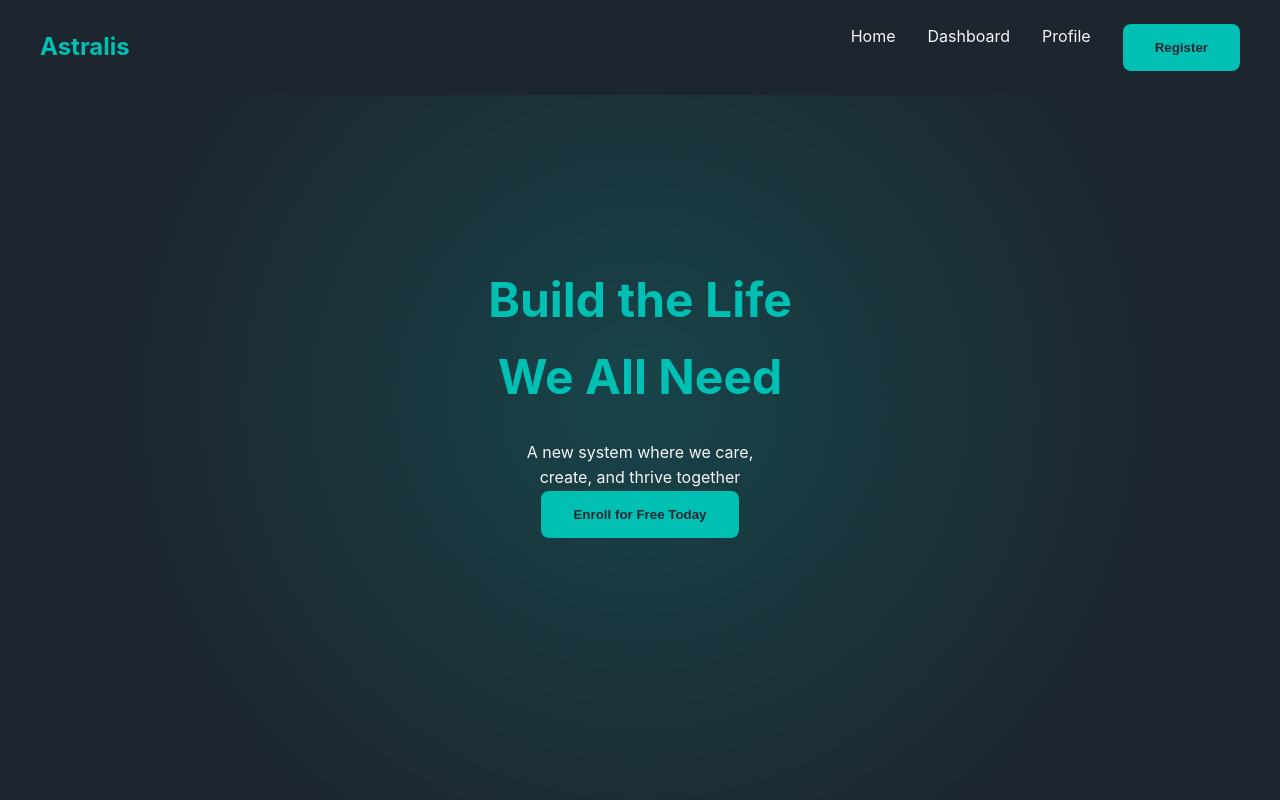
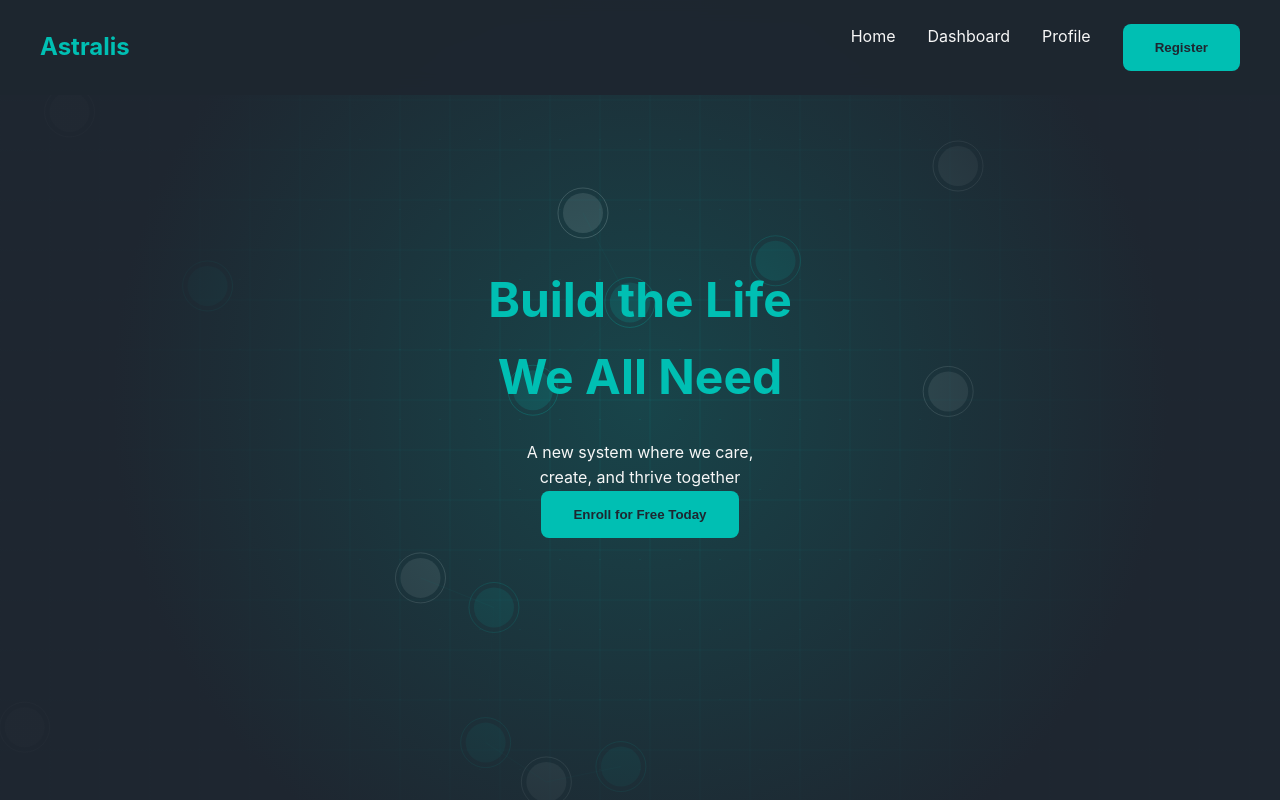
Before and after one commit to AdMentor23/testweb, a plain HTML site: page index.html in a window 1280 px wide. Shown: the top 800 px of the page. Drawn offline with Linux system fonts and the light colour scheme.

Commit message:
Add files via upload

```diff
--- a/css/style.css
+++ b/css/style.css
@@ -26,7 +26,9 @@ body {
     left: 0;
     width: 100%;
     height: 100%;
+    background-color: var(--navy);
     z-index: -1;
+    overflow: hidden;
 }
 
 .hexagon-grid {
@@ -101,10 +103,33 @@ nav a:hover {
     padding: 2rem;
 }
 
+.hero-section h1,
+.hero-section p,
+.hero-section button {
+    opacity: 0;
+    transform: translateY(20px);
+    animation: fadeInUp 1s forwards;
+}
+
 .hero-section h1 {
     font-size: 3rem;
     margin-bottom: 1.5rem;
     color: var(--turquoise);
+}
+
+.hero-section p {
+    animation-delay: 0.2s;
+}
+
+.hero-section button {
+    animation-delay: 0.4s;
+}
+
+@keyframes fadeInUp {
+    to {
+        opacity: 1;
+        transform: translateY(0);
+    }
 }
 
 /* Buttons */
@@ -141,11 +166,12 @@ nav a:hover {
     padding: 2rem;
     border-radius: 12px;
     border: 1px solid rgba(0, 191, 179, 0.2);
-    transition: transform 0.3s;
+    transition: transform 0.3s ease-out, box-shadow 0.3s ease-out;
 }
 
 .principle-card:hover {
     transform: translateY(-5px);
+    box-shadow: 0 10px 20px rgba(0, 191, 179, 0.1);
 }
 
 /* Quote Section */
@@ -161,6 +187,12 @@ nav a:hover {
     text-align: center;
     max-width: 600px;
     margin: 0 auto;
+    transition: transform 0.3s ease-out, box-shadow 0.3s ease-out;
+}
+
+.quote-card:hover {
+    transform: translateY(-5px);
+    box-shadow: 0 10px 20px rgba(0, 191, 179, 0.1);
 }
 
 .quote-actions {
@@ -243,3 +275,20 @@ footer {
     bottom: 0;
     width: 100%;
 }
+
+/* Add animation classes */
+.fade-in {
+    opacity: 0;
+    transform: translateY(20px);
+    transition: opacity 0.5s ease-out, transform 0.5s ease-out;
+}
+
+.fade-in.visible {
+    opacity: 1;
+    transform: translateY(0);
+}
+
+/* Add styles for the bouncing effect */
+.cta-button:active {
+    transform: scale(0.98);
+}
--- a/js/main.js
+++ b/js/main.js
@@ -10,6 +10,7 @@ document.addEventListener('DOMContentLoaded', () => {
     });
 
     createHexagonGrid();
+    createBackgroundAnimation();
 });
 
 // Background Animation
@@ -86,3 +87,136 @@ function showNotification(message) {
         notification.remove();
     }, 3000);
 }
+
+// Update the background animation with bouncing circles
+class BouncingCircle {
+    constructor(x, y, vx, vy, size, color) {
+        this.x = x;
+        this.y = y;
+        this.vx = vx;
+        this.vy = vy;
+        this.size = size;
+        this.color = color;
+    }
+
+    update(width, height) {
+        // Update position
+        this.x += this.vx;
+        this.y += this.vy;
+
+        // Bounce off walls
+        if (this.x < 0 || this.x > width) {
+            this.vx *= -1;
+            this.x = this.x < 0 ? 0 : width;
+        }
+        if (this.y < 0 || this.y > height) {
+            this.vy *= -1;
+            this.y = this.y < 0 ? 0 : height;
+        }
+    }
+
+    draw(ctx) {
+        // Main circle
+        ctx.beginPath();
+        ctx.arc(this.x, this.y, this.size, 0, Math.PI * 2);
+        ctx.fillStyle = `${this.color}33`;
+        ctx.fill();
+
+        // Digital ring effect
+        ctx.beginPath();
+        ctx.arc(this.x, this.y, this.size + 5, 0, Math.PI * 2);
+        ctx.strokeStyle = `${this.color}4D`;
+        ctx.lineWidth = 1;
+        ctx.stroke();
+    }
+}
+
+function createBackgroundAnimation() {
+    const canvas = document.createElement('canvas');
+    canvas.className = 'background-canvas';
+    document.querySelector('.background-animation').appendChild(canvas);
+
+    const ctx = canvas.getContext('2d');
+    const circles = [];
+    const ballCount = 15;
+    const ballSize = 20;
+    const speed = 2;
+
+    function resizeCanvas() {
+        canvas.width = window.innerWidth;
+        canvas.height = window.innerHeight;
+    }
+
+    function init() {
+        resizeCanvas();
+        circles.length = 0;
+
+        for (let i = 0; i < ballCount; i++) {
+            const x = Math.random() * canvas.width;
+            const y = Math.random() * canvas.height;
+            const vx = (Math.random() - 0.5) * speed;
+            const vy = (Math.random() - 0.5) * speed;
+            const color = i % 2 === 0 ? '#00BFB3' : '#F7F7F7';
+
+            circles.push(new BouncingCircle(x, y, vx, vy, ballSize, color));
+        }
+    }
+
+    function drawConnections() {
+        for (let i = 0; i < circles.length; i++) {
+            for (let j = i + 1; j < circles.length; j++) {
+                const dx = circles[i].x - circles[j].x;
+                const dy = circles[i].y - circles[j].y;
+                const distance = Math.sqrt(dx * dx + dy * dy);
+
+                if (distance < 150) {
+                    const opacity = (1 - distance / 150) * 0.2;
+                    ctx.beginPath();
+                    ctx.moveTo(circles[i].x, circles[i].y);
+                    ctx.lineTo(circles[j].x, circles[j].y);
+                    ctx.strokeStyle = `rgba(0, 191, 179, ${opacity})`;
+                    ctx.lineWidth = 1;
+                    ctx.stroke();
+                }
+            }
+        }
+    }
+
+    function animate() {
+        ctx.clearRect(0, 0, canvas.width, canvas.height);
+
+        // Draw grid
+        ctx.strokeStyle = '#00BFB333';
+        ctx.lineWidth = 0.5;
+        const gridSize = 50;
+
+        for (let x = 0; x < canvas.width; x += gridSize) {
+            ctx.beginPath();
+            ctx.moveTo(x, 0);
+            ctx.lineTo(x, canvas.height);
+            ctx.stroke();
+        }
+
+        for (let y = 0; y < canvas.height; y += gridSize) {
+            ctx.beginPath();
+            ctx.moveTo(0, y);
+            ctx.lineTo(canvas.width, y);
+            ctx.stroke();
+        }
+
+        // Update and draw circles
+        circles.forEach(circle => {
+            circle.update(canvas.width, canvas.height);
+            circle.draw(ctx);
+        });
+
+        // Draw connections
+        drawConnections();
+
+        requestAnimationFrame(animate);
+    }
+
+    window.addEventListener('resize', init);
+    init();
+    animate();
+}
```
